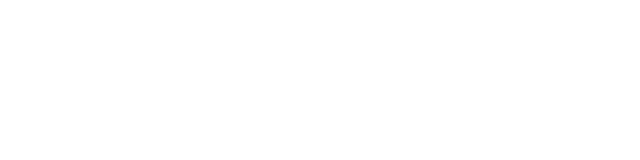
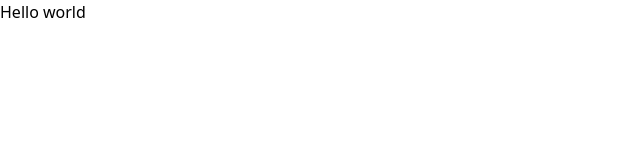
Before and after one commit to Vsenvolvedor/Event-Plataform, a React (Vite) app: page / in a window 1280 px wide. Shown: the top 160 px of the page, without its empty margins (0-640 px from the left). Built offline with nearby package versions, Linux system fonts and the light colour scheme.

Commit message:
Tailwind configurado

```diff
--- a/src/App.tsx
+++ b/src/App.tsx
@@ -2,9 +2,9 @@
 function App() {
 
   return (
-    <div>
-
-    </div>
+    <h1>
+      Hello world
+    </h1>
   )
 }
 
--- a/src/main.tsx
+++ b/src/main.tsx
@@ -1,6 +1,7 @@
 import React from 'react'
 import ReactDOM from 'react-dom/client'
 import App from './App'
+import './styles/global.css'
 
 ReactDOM.createRoot(document.getElementById('root')!).render(
   <React.StrictMode>
--- /dev/null
+++ b/src/styles/global.css
@@ -0,0 +1,3 @@
+@tailwind base;
+@tailwind components;
+@tailwind utilities;
```
